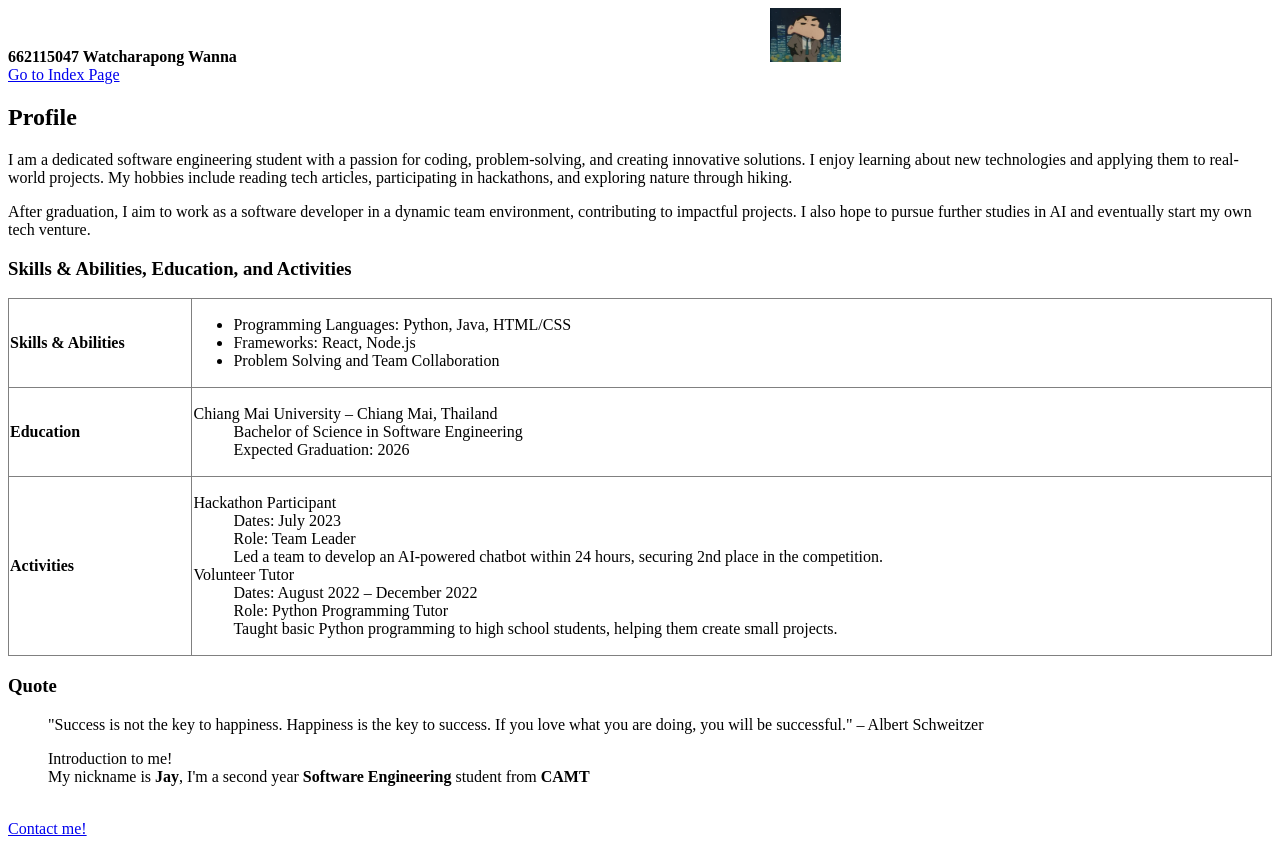
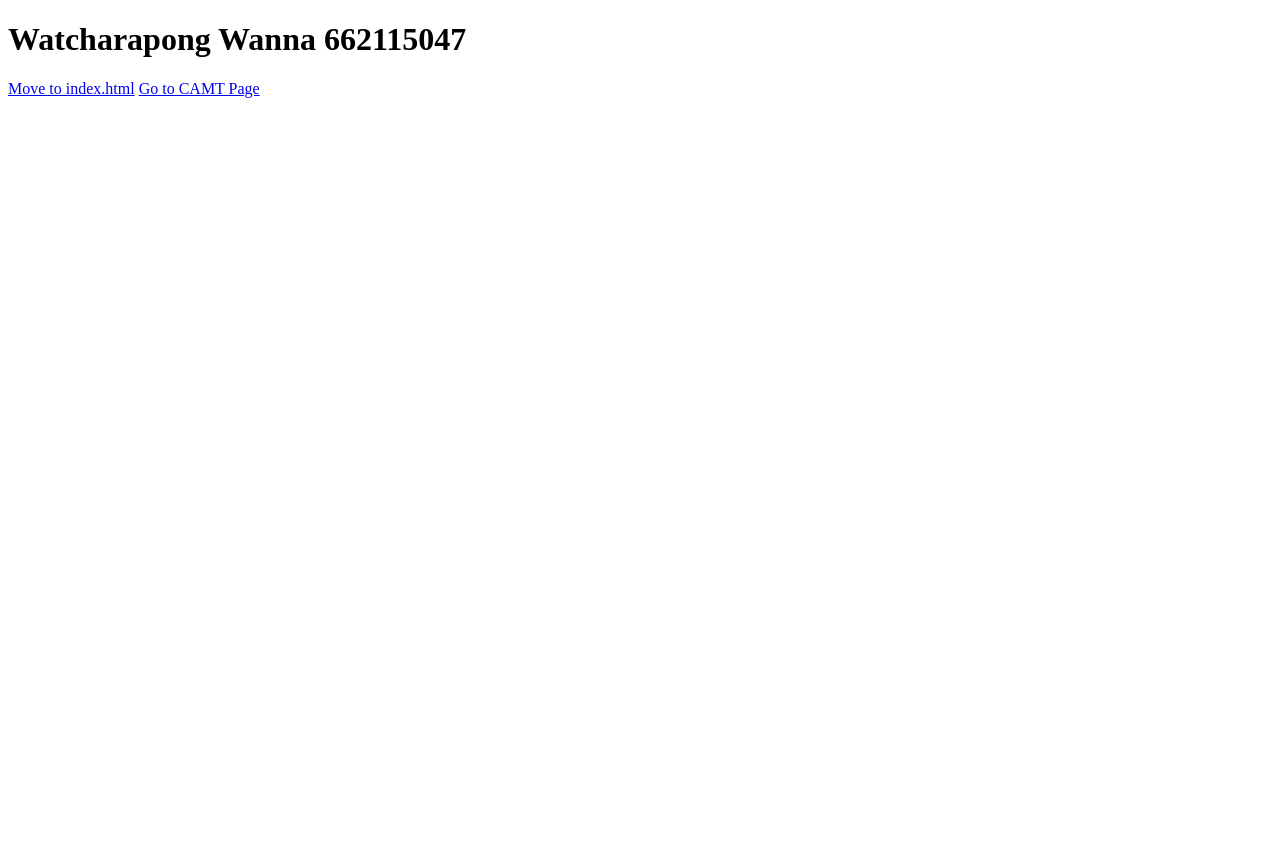
Before and after one commit to jaytakuz/DevOpsLab03, a plain HTML site: page profile.html in a window 1280 px wide. After the commit the page ends 800 px from the top, so only its background shows below. Drawn offline with Linux system fonts and the light colour scheme.

```diff
--- a/profile.html
+++ b/profile.html
@@ -6,85 +6,10 @@
     <title>My Profile Page</title>
 </head>
 <body>
-    <header>
-        <div name=”left” style="display: inline-block; width: 60%; ">
-            <b>662115047 Watcharapong Wanna</b><br>
-        </div>
-
-        <div name=”right” style="display: inline-block;">
-            <img src="Jay1.JPG" height="54.0" width="70.2" alt="">
-        </div>
-
-        <div>
-            <nav>
-                <a href="index.html">Go to Index Page</a>
-            </nav>
-        </div>
-
-        <main>
-            <h2>Profile</h2>
-            <p>
-                I am a dedicated software engineering student with a passion for coding, problem-solving, and creating innovative solutions. I enjoy learning about new technologies and applying them to real-world projects. My hobbies include reading tech articles, participating in hackathons, and exploring nature through hiking.
-            </p>
-            <p>
-                After graduation, I aim to work as a software developer in a dynamic team environment, contributing to impactful projects. I also hope to pursue further studies in AI and eventually start my own tech venture.
-            </p>
-
-            <h3>Skills & Abilities, Education, and Activities</h3>
-            <table border="1" style="width: 100%; border-collapse: collapse; text-align: left;">
-                <tr>
-                    <td><strong>Skills & Abilities</strong></td>
-                    <td>
-                        <ul>
-                            <li>Programming Languages: Python, Java, HTML/CSS</li>
-                            <li>Frameworks: React, Node.js</li>
-                            <li>Problem Solving and Team Collaboration</li>
-                        </ul>
-                    </td>
-                </tr>
-                <tr>
-                    <td><strong>Education</strong></td>
-                    <td>
-                        <dl>
-                            <dt>Chiang Mai University – Chiang Mai, Thailand</dt>
-                            <dd>Bachelor of Science in Software Engineering</dd>
-                            <dd>Expected Graduation: 2026</dd>
-                        </dl>
-                    </td>
-                </tr>
-                <tr>
-                    <td><strong>Activities</strong></td>
-                    <td>
-                        <dl>
-                            <dt>Hackathon Participant</dt>
-                            <dd>Dates: July 2023</dd>
-                            <dd>Role: Team Leader</dd>
-                            <dd>Led a team to develop an AI-powered chatbot within 24 hours, securing 2nd place in the competition.</dd>
-
-                            <dt>Volunteer Tutor</dt>
-                            <dd>Dates: August 2022 – December 2022</dd>
-                            <dd>Role: Python Programming Tutor</dd>
-                            <dd>Taught basic Python programming to high school students, helping them create small projects.</dd>
-                        </dl>
-                    </td>
-                </tr>
-            </table>
-
-            <h3>Quote</h3>
-            <blockquote>
-                "Success is not the key to happiness. Happiness is the key to success. If you love what you are doing, you will be successful." – Albert Schweitzer
-            </blockquote>
-        </main>
-
-
-
-    </header>
-
-    <blockquote>Introduction to me!<br>My nickname is <b>Jay</b>, I'm a second year <b>Software Engineering</b> student from <b>CAMT</b></blockquote>
-    <br>
-    <a href="mailto:watcharapong5550@gmail.com">Contact me!</a>
-    <br>
-
-
+    <h1>Watcharapong Wanna 662115047</h1>
+    <nav>
+        <a href="index.html">Move to index.html</a>
+        <a href="https://camt.cmu.ac.th/index.php/th/">Go to CAMT Page</a>
+    </nav>
 </body>
 </html>
```
Also changed, not shown: index.html (+1 -1 lines).
